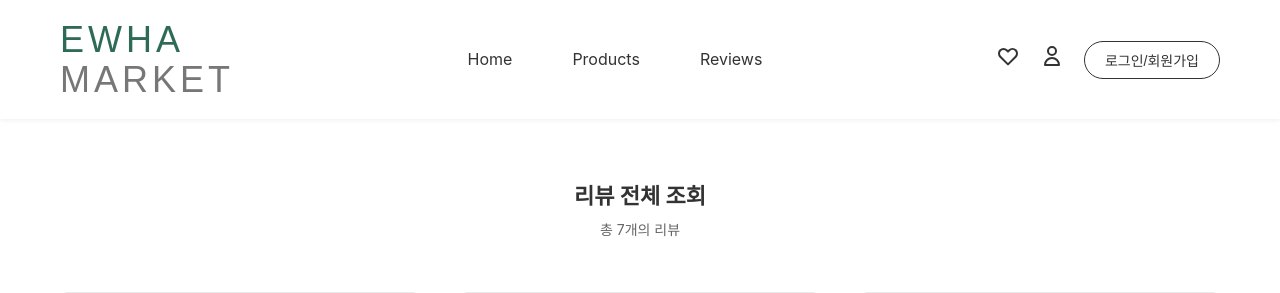
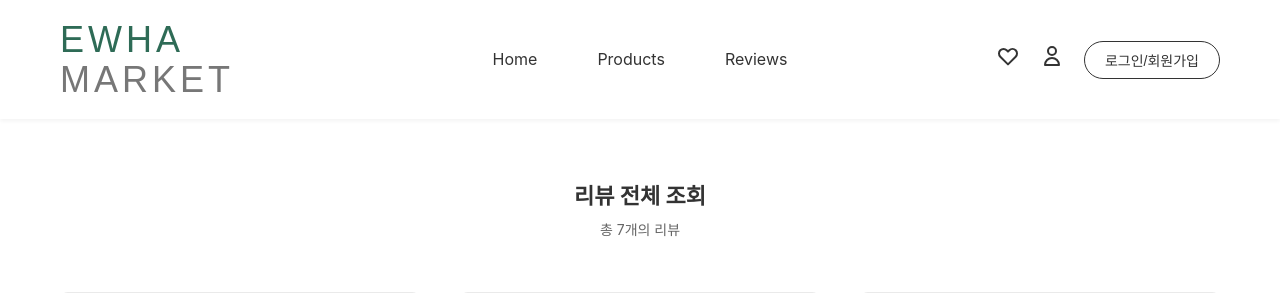
Before and after one commit to sexypoo/openSWPlatform, a Flask app: page /review in a window 1280 px wide. Shown: the top 293 px of the page. Run offline with Flask 3, Linux system fonts and the light colour scheme; some web fonts are replaced.

Commit message:
Update style.css
navigation바 위치 수정

```diff
--- a/static/style.css
+++ b/static/style.css
@@ -21,8 +21,8 @@ body {
 header {
     background-color: white;
     padding: 20px 60px;
-    display: flex;
-    justify-content: space-between;
+    display: grid;
+    grid-template-columns: 1fr auto 1fr;
     align-items: center;
     box-shadow: 0 2px 4px rgba(0, 0, 0, 0.05);
 }
@@ -60,6 +60,7 @@ nav {
     display: flex;
     gap: 60px;
     align-items: center;
+    justify-self: center;
 }
 
 .nav-item {
@@ -119,6 +120,7 @@ nav {
     display: flex;
     align-items: center;
     gap: 20px;
+    justify-self: end;
 }
 
 .icon {
```
